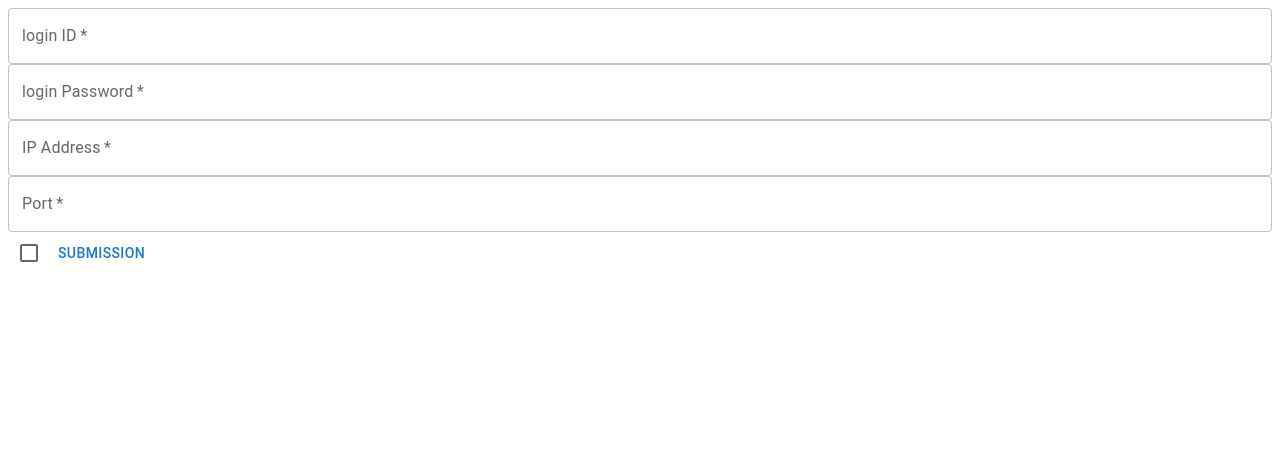
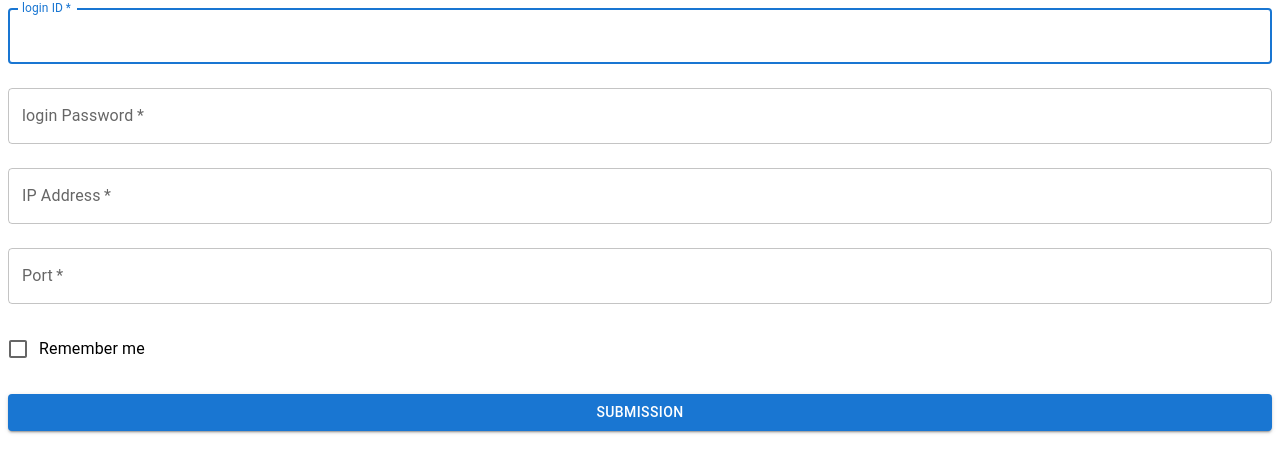
Before and after one commit to dongkoony/MTE-React-Front, a React (Create React App) app: page / in a window 1280 px wide. Shown: the top 472 px of the page. Built offline with nearby package versions, Linux system fonts and the light colour scheme.

Commit message:
Update App.js

```diff
--- a/src/App.js
+++ b/src/App.js
@@ -3,16 +3,18 @@ import "./style.css";
 import TextField from '@mui/material/TextField';
 import Checkbox from '@mui/material/Checkbox';
 import Button from '@mui/material/Button';
+import FormControlLabel from '@mui/material/FormControlLabel';
 
 export default function App() {
   return (
     <div>
-      <TextField label="login ID" required fullWidth/>
-      <TextField label="login Password" type="password" required fullWidth/>
-      <TextField label="IP Address" required fullWidth/>
-      <TextField label="Port"  required fullWidth/>
-      <Checkbox value="remember" color="primary" />
-      <Button type="submit">submission</Button>
+      <TextField label="login ID" required fullWidth name="login ID" autoComplete="login ID" autoFocus sx={{mb:3}} />
+      <TextField label="login Password" type="password" required fullWidth name="password" autoComplete="password" sx={{mb:3}} />
+      <TextField label="IP Address" required fullWidth name="ip" sx={{mb:3}} />
+      <TextField label="Port"  required fullWidth name="port" sx={{mb:3}} />
+      <FormControlLabel control={<Checkbox value="remember" color="primary" />} label="Remember me" />
+
+      <Button type="submit" fullWidth variant="contained" sx={{mt:3}}>submission</Button>
     </div>
   );
 }
```
